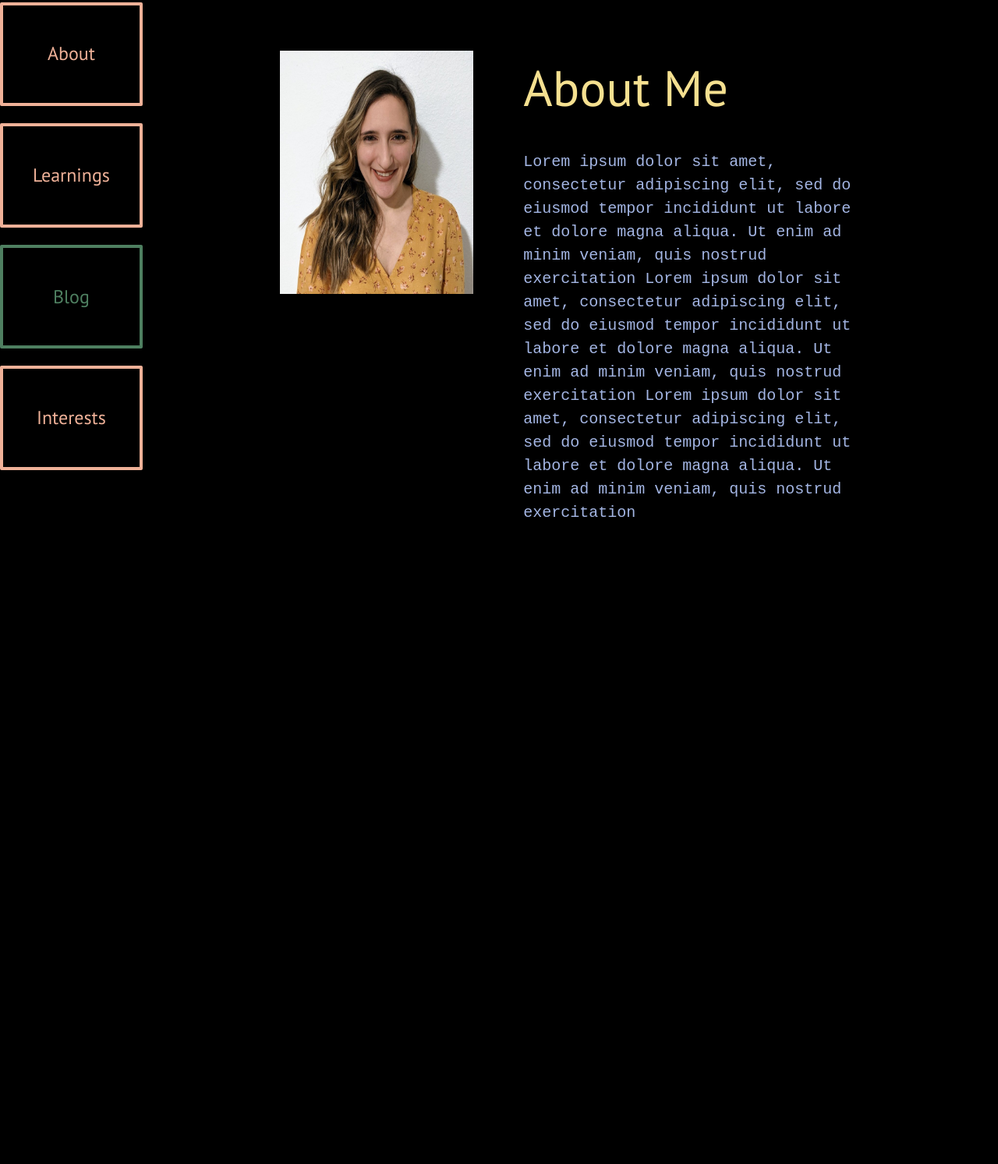
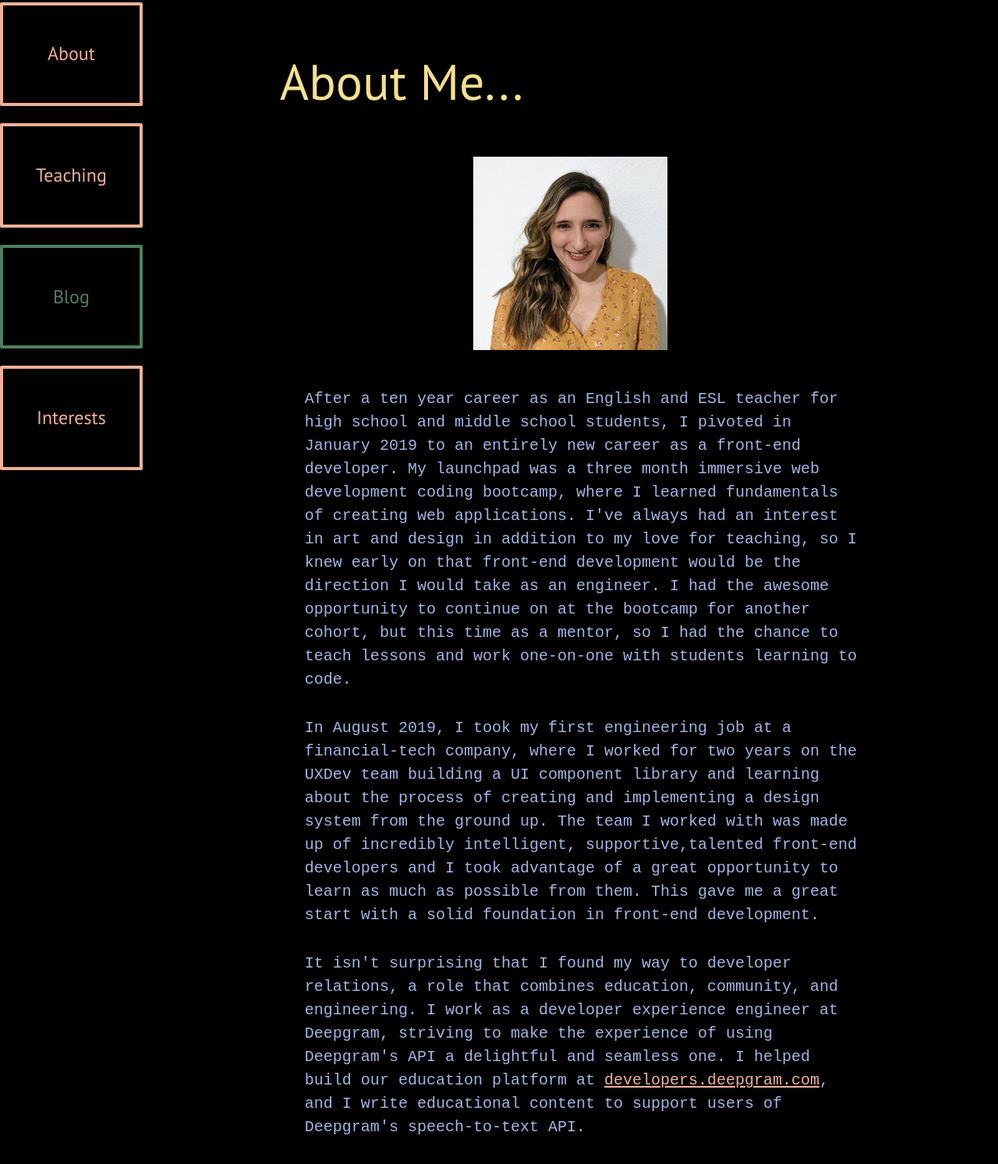
Before and after one commit to SandraRodgers/sandra-my-site, an Astro site: page /about in a window 1280 px wide. Shown: the part 175-1668 px from the top of the page at 78% size. Before the commit the page ends 1024 px from the top, so only its background shows below. Built offline with nearby package versions, Linux system fonts and the light colour scheme; Astro itself is replaced by a stand-in of ours; a web font is replaced by a local one.

Commit message:
added about

```diff
--- a/src/components/Sidebar.astro
+++ b/src/components/Sidebar.astro
@@ -2,7 +2,7 @@
   <ul>
     <a href="/"><li>Home</li></a>
     <a href="/about"><li>About</li></a>
-    <a href="/learnings"><li>Learnings</li></a>
+    <a href="/teaching"><li>Teaching</li></a>
     <a class="blog" href="/blog"><li>Blog</li></a>
     <a href="/interests"><li>Interests</li></a>
   </ul>
--- a/src/components/Social.astro
+++ b/src/components/Social.astro
@@ -15,7 +15,7 @@ import { Icon } from "astro-icon";
         rel="noreferrer"
         target="_blank"
       >
-        <Icon class="h-6 md:h-8" name="simple-icons:github" /></a
+        <Icon class="h-6" name="simple-icons:github" /></a
       >
     </li>
     <li>
@@ -24,7 +24,7 @@ import { Icon } from "astro-icon";
         rel="noreferrer"
         target="_blank"
       >
-        <Icon class="h-6 md:h-8" name="simple-icons:codepen" /></a
+        <Icon class="h-6" name="simple-icons:codepen" /></a
       >
     </li>
     <li>
@@ -33,7 +33,7 @@ import { Icon } from "astro-icon";
         rel="noreferrer"
         target="_blank"
       >
-        <Icon class="h-6 md:h-8" name="simple-icons:linkedin" /></a
+        <Icon class="h-6" name="simple-icons:linkedin" /></a
       >
     </li>
     <li>
@@ -42,7 +42,7 @@ import { Icon } from "astro-icon";
         rel="noreferrer"
         target="_blank"
       >
-        <Icon class="h-6 md:h-8" name="simple-icons:twitter" /></a
+        <Icon class="h-6" name="simple-icons:twitter" /></a
       >
     </li>
   </ul>
--- a/src/pages/about.astro
+++ b/src/pages/about.astro
@@ -7,21 +7,45 @@ const description = "About Sandra Rodgers";
 
 <Layout {title} {description}>
   <div class="container">
+    <h1>About Me...</h1>
     <div class="about">
       <div class="img-container">
         <img src="/sandra_portrait.jpeg" />
       </div>
       <div class="text-container">
-        <h1>About Me</h1>
         <p>
-          Lorem ipsum dolor sit amet, consectetur adipiscing elit, sed do
-          eiusmod tempor incididunt ut labore et dolore magna aliqua. Ut enim ad
-          minim veniam, quis nostrud exercitation Lorem ipsum dolor sit amet,
-          consectetur adipiscing elit, sed do eiusmod tempor incididunt ut
-          labore et dolore magna aliqua. Ut enim ad minim veniam, quis nostrud
-          exercitation Lorem ipsum dolor sit amet, consectetur adipiscing elit,
-          sed do eiusmod tempor incididunt ut labore et dolore magna aliqua. Ut
-          enim ad minim veniam, quis nostrud exercitation
+          After a ten year career as an English and ESL teacher for high school
+          and middle school students, I pivoted in January 2019 to an entirely
+          new career as a front-end developer. My launchpad was a three month
+          immersive web development coding bootcamp, where I learned
+          fundamentals of creating web applications. I've always had an interest
+          in art and design in addition to my love for teaching, so I knew early
+          on that front-end development would be the direction I would take as
+          an engineer. I had the awesome opportunity to continue on at the
+          bootcamp for another cohort, but this time as a mentor, so I had the
+          chance to teach lessons and work one-on-one with students learning to
+          code.
+        </p>
+        <p>
+          In August 2019, I took my first engineering job at a financial-tech
+          company, where I worked for two years on the UXDev team building a UI
+          component library and learning about the process of creating and
+          implementing a design system from the ground up. The team I worked
+          with was made up of incredibly intelligent, supportive,talented
+          front-end developers and I took advantage of a great opportunity to
+          learn as much as possible from them. This gave me a great start with a
+          solid foundation in front-end development.
+        </p>
+        <p>
+          It isn't surprising that I found my way to developer relations, a role
+          that combines education, community, and engineering. I work as a
+          developer experience engineer at Deepgram, striving to make the
+          experience of using Deepgram's API a delightful and seamless one. I
+          helped build our education platform at <a
+            href="https://developers.deepgram.com/"
+            target="_blank">developers.deepgram.com</a
+          >, and I write educational content to support users of Deepgram's
+          speech-to-text API.
         </p>
       </div>
     </div>
@@ -30,36 +54,47 @@ const description = "About Sandra Rodgers";
 
 <style>
   .container {
-    @apply px-10 sm:px-16 xl:px-44;
+    @apply px-10 sm:px-16 lg:px-44;
+    /* @apply px-10 sm:px-16 xl:px-44; */
     /* @apply px-10 lg:px-44; */
     @apply py-28 sm:py-32 lg:py-40;
   }
 
   .about {
-    @apply flex flex-col lg:flex-row justify-center;
+    @apply flex flex-col  items-center;
     @apply w-full;
 
     .img-container {
       @apply flex justify-center  xl:justify-center;
-      @apply w-full lg:w-2/6;
+      /* @apply w-full lg:w-3/6; */
+      @apply w-full;
 
       img {
+        @apply w-2/6;
+        @apply py-8;
         /* @apply h-3/6; */
-        @apply h-3/6 lg:h-2/6 xl:h-3/6;
+        /* @apply h-3/6 lg:h-2/6 xl:h-2/6; */
         /* @apply h-2/6 lg:h-2/6 xl:h-full; */
-        @apply w-4/6 lg:w-auto;
+        /* @apply w-4/6; */
       }
     }
   }
 
   .text-container {
-    @apply pl-8 lg:pl-16;
-    @apply w-full lg:w-4/6;
+    @apply pl-8;
+    /* @apply w-full lg:w-3/6; */
     h1 {
       @apply text-5xl lg:text-6xl !important;
       @apply mt-4 md:mt-8 xl:mt-0;
     }
     p {
+      /* @apply text-base; */
+    }
+
+    a {
+      @apply font-ptmono;
+      @apply underline underline-offset-2 decoration-one text-one;
+      @apply hover:bg-one hover:text-black;
     }
   }
 </style>
--- a/src/pages/blog/index.astro
+++ b/src/pages/blog/index.astro
@@ -124,7 +124,7 @@ const wildFront = wildPosts.map((p) => {
 
   h1 {
     @apply border-2 border-black;
-    @apply text-6xl lg:text-7xl !important;
+    /* @apply text-6xl lg:text-7xl !important; */
     @apply mb-16 !important;
   }
 
--- a/src/pages/interests.astro
+++ b/src/pages/interests.astro
@@ -7,7 +7,7 @@ const description = "Personal Website of Sandra Rodgers";
 
 <Layout {title} {description}>
   <div>
-    <h1>Work In Progress</h1>
+    <h1>Interests</h1>
     <p>I’m still working on this page...</p>
   </div></Layout
 >
--- a/src/pages/learnings.astro
+++ /dev/null
@@ -1,25 +0,0 @@
----
-import Layout from "../layouts/Default.astro";
-import "../styles/main.css";
-const title = "Sandra Rodgers";
-const description = "Personal Website of Sandra Rodgers";
----
-
-<Layout {title} {description}>
-  <div>
-    <h1>Work In Progress</h1>
-    <p>I’m still working on this page...</p>
-  </div></Layout
->
-
-<style>
-  div {
-    @apply h-full;
-    @apply px-10 sm:px-16 lg:pr-96;
-    @apply py-28 sm:py-32 lg:py-40;
-  }
-
-  h1 {
-    @apply text-4xl md:text-5xl lg:text-5xl xl:text-6xl !important;
-  }
-</style>
--- /dev/null
+++ b/src/pages/teaching.astro
@@ -0,0 +1,37 @@
+---
+import Layout from "../layouts/Default.astro";
+import "../styles/main.css";
+const title = "Sandra Rodgers";
+const description = "Personal Website of Sandra Rodgers";
+---
+
+<Layout {title} {description}>
+  <div>
+    <h1>Teaching</h1>
+    <p>
+      I’m currently working with <a
+        href="https://www.vuemastery.com/"
+        target="_blank">Vue Mastery</a
+      > on a course about a Vue.js topic of great interest to me. Check back soon
+      for updates!
+    </p>
+  </div></Layout
+>
+
+<style>
+  div {
+    @apply h-full;
+    @apply px-10 sm:px-16 lg:px-44;
+    @apply py-28 sm:py-32 lg:py-40;
+  }
+
+  h1 {
+    @apply text-4xl md:text-5xl lg:text-5xl xl:text-6xl !important;
+  }
+
+  a {
+    @apply font-ptmono;
+    @apply underline underline-offset-2 decoration-one text-one;
+    @apply hover:bg-one hover:text-black;
+  }
+</style>
--- a/src/styles/main.css
+++ b/src/styles/main.css
@@ -43,6 +43,13 @@ h1 {
   @apply mb-4 !important;
 }
 
+h1 {
+  @apply text-two;
+  @apply font-ptsans;
+  @apply text-5xl lg:text-6xl !important;
+  @apply mt-4 md:mt-8 xl:mt-0;
+}
+
 h3 {
   @apply font-ptsans font-black;
   @apply text-2xl !important;
```
